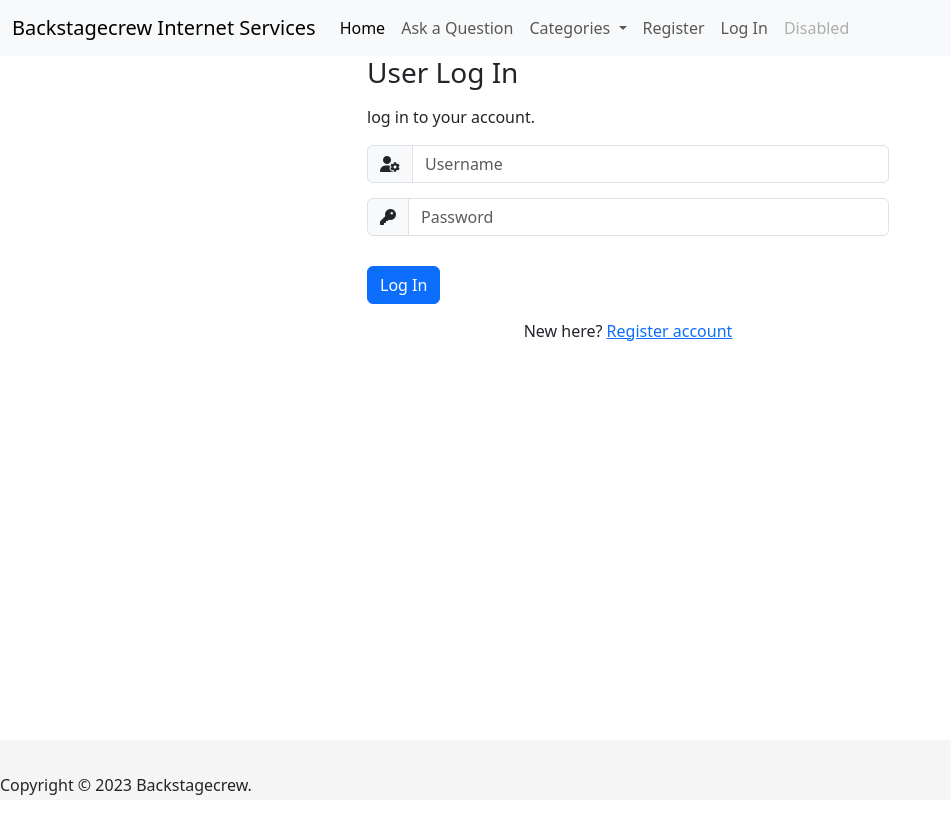
After one commit to BackstagecrewIS/devsite, a Flask app: page /login in a window 1280 px wide. The commit adds this page. Shown: the whole page, without its empty margins (0-951 px from the left). Run offline with Flask 2, Linux system fonts and the light colour scheme; some libraries are stand-ins or nearby versions.

Commit message:
Add login functionality

```diff
--- a/faq/routes.py
+++ b/faq/routes.py
@@ -9,7 +9,7 @@ def home():
     questions = list(Question.query.order_by(Question.category_id).all())
     categories = list(Category.query.order_by(Category.id).all())
     return render_template(
-        "faq.html", questions=questions, categories=categories)
+        "main.html", questions=questions, categories=categories)
 
 
 @app.route("/register", methods=["GET", "POST"])
@@ -20,39 +20,52 @@ def register():
         password2 = request.form.get("password2")
         email = request.form.get("email")
         terms = request.form.get("terms")
-
+        # Terms & Conditions Checkbox ticked
         if terms != 'on':
             flash("You must agree to the Ts & Cs to register")
             return render_template("register.html")
-
+        # Passwords both match
         if password1 != password2:
             flash("Passwords don't match")
             return render_template("register.html")
-
+        # Chech if user already exists
         existing_user = User.query.filter_by(username=username).first()
         if existing_user:
             flash("User already exists")
             return render_template("register.html")
-
+        # If all tests passed, create new user
         new_user = User(
             username=request.form.get("username").lower(),
             password=generate_password_hash(request.form.get("password1")),
             email=request.form.get("email")
         )
-
         session["user"] = request.form.get("username").lower()
-
         db.session.add(new_user)
         db.session.commit()
         flash("Registration Successful")
-
         return render_template("register.html")
-
     return render_template("register.html")
 
 
-@app.route("/login")
+@app.route("/login", methods=["GET", "POST"])
 def login():
+    if request.method == "POST":
+        existing_user = User.query.filter_by(
+            username=request.form.get("username").lower()).first()
+
+        if existing_user:
+            # flash("User Exists")
+            if check_password_hash(
+                    existing_user.password, request.form.get("password")):
+                session["user"] = request.form.get("username").lower()
+                flash("Welcome, {}".format(request.form.get("username")))
+            else:
+                flash("Incorrect username or password")
+                return render_template("login.html")
+        else:
+            flash("Incorrect username or password")
+            return render_template("login.html")
+
     return render_template("login.html")
 
 
@@ -95,7 +108,7 @@ def add_question():
     if request.method == "POST":
         question = Question(
             question=request.form.get("question"),
-            answer="We will answer soon",
+            answer="Awaiting answer",
             category_id=0
         )
         db.session.add(question)
--- a/faq/static/css/style.css
+++ b/faq/static/css/style.css
@@ -39,6 +39,10 @@ body {
     margin-top: 15px;
 }
 
+.center-align {
+  text-align: center;
+}
+
 .form-check-input {
     border-color: black;
     margin-right: 5px;
--- /dev/null
+++ b/faq/templates/login.html
@@ -0,0 +1,59 @@
+{% extends "base.html" %}
+{% block content %}
+<div class="container-fluid row justify-content-center">
+    <div class="col-lg-6 col-md-8 col-sm-12">
+        <h3>User Log In</h3>
+        <form class="login-form" method="POST" action="{{ url_for('login') }}">
+            <p>log in to your account.</p>
+            <div class="input-group">
+                <span class="input-group-text" id="username-label"><i class="fa-solid fa-user-cog"></i></span>
+                <input type="text" class="form-control" name="username" id="username" aria-describedby="username-label" aria-label="Username" placeholder="Username" required>
+            </div>
+            <div class="input-group">
+                <span class="input-group-text" id="pass1-label"><i class="fa-solid fa-key"></i></span>
+                <input type="password" class="form-control" name="password" id="password" aria-describedby="pass1-label" placeholder="Password" required>
+            </div>
+            <div class="input-group">
+                <button type="submit" class="btn btn-primary">Log In</button>
+            </div>
+        </form>
+        <div>
+            <p class="center-align">
+                New here? <a href="{{ url_for( 'register' ) }}">Register account</a>
+            </p>
+        </div>
+    </div>
+</div>
+
+<!-- Modal -->
+<div class="modal fade" id="terms-modal" tabindex="-1" aria-labelledby="ModalLabel" aria-hidden="true">
+    <div class="modal-dialog">
+        <div class="modal-content">
+        <div class="modal-header">
+            <h1 class="modal-title fs-5" id="ModalLabel">Terms & Conditions</h1>
+            <button type="button" class="btn-close" data-bs-dismiss="modal" aria-label="Close"></button>
+        </div>
+            <div class="modal-body">
+                <h2>Terms and conditions of use</h2>
+
+                <h3>Registration</h3>
+
+                <p>These terms and conditions apply between you, the User of this Website and Backstagecrew Internet Services.
+                If you do not agree to be bound by these terms and conditions, you should not register.</p>
+
+                <div>
+                    <ol>
+                        <li>When you register on this Website, you will be asked to create a password, which you should keep confidential and not disclose or share with anyone.</li>
+                        <li>You may cancel your registration at any time by deleting your account. This will automatically delete any questions you have asked.</li>
+                        <li>We will not use your personal details for any purpose except registration and will delete all details on account deletion.</li>
+                    </ol>
+                </div>
+            </div>
+        <div class="modal-footer">
+            <button type="button" class="btn btn-secondary" data-bs-dismiss="modal">Close</button>
+        </div>
+        </div>
+    </div>
+</div>
+
+{% endblock %}
```
Also changed, not shown: faq/templates/main.html (added, +12 -0 lines), faq/templates/register.html (+9 -1 lines), README.md, faq/templates/base.html (indentation only).
